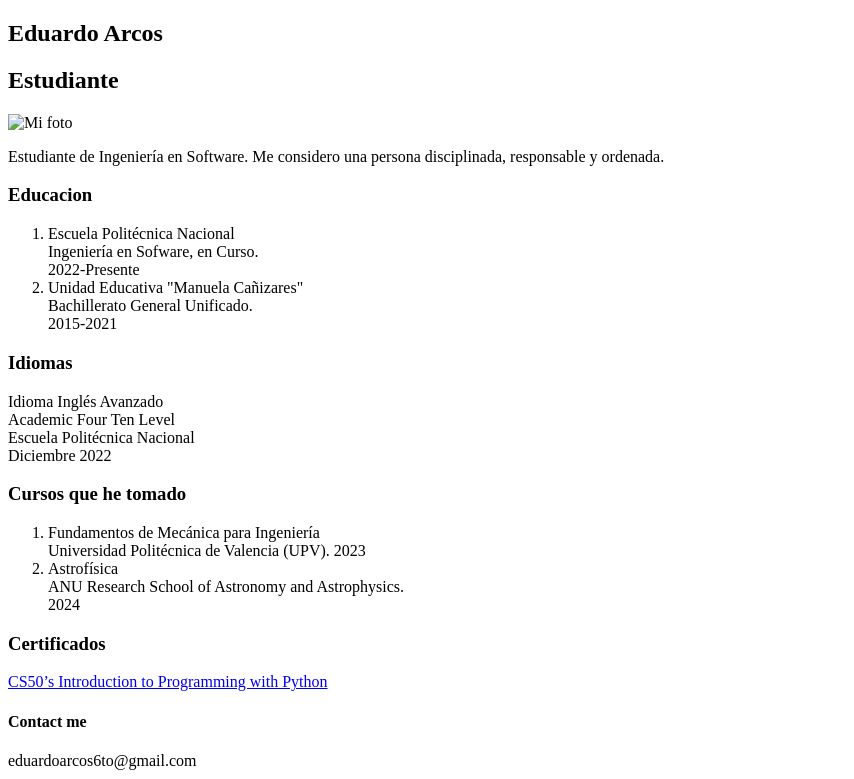
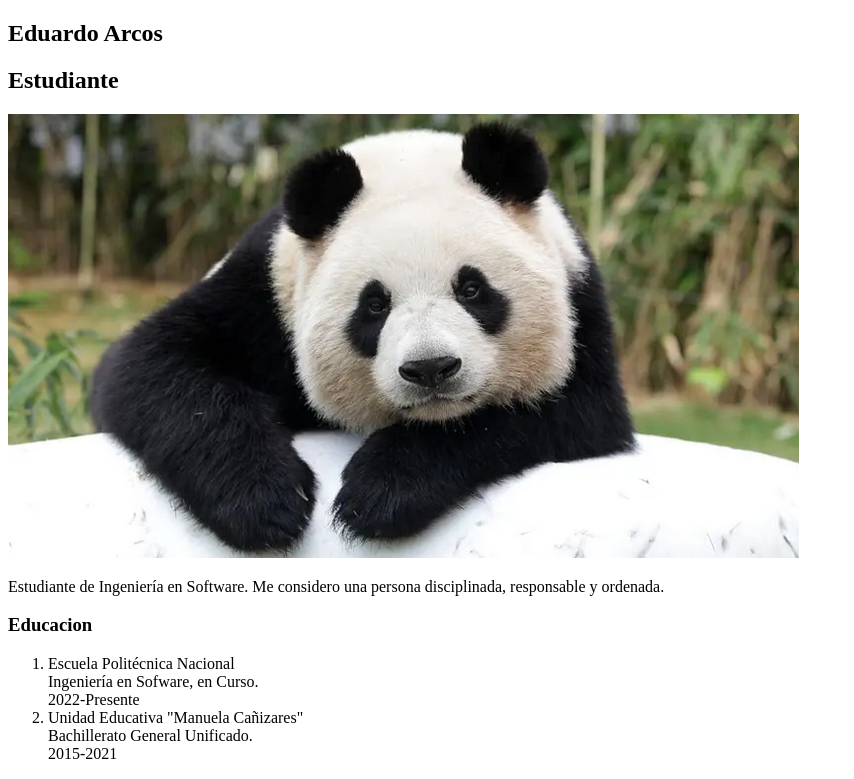
Before and after one commit to A-PerfectStranger/A-PerfectStranger.github.io, a plain HTML site: page index.html in a window 1280 px wide. Shown: the top 779 px of the page, without its empty margins (0-854 px from the left). Drawn offline with Linux system fonts and the light colour scheme.

Commit message:
Update index.html

```diff
--- a/index.html
+++ b/index.html
@@ -10,7 +10,7 @@
         <div>
             <h1>Eduardo Arcos</h1>
             <h2>Estudiante</h2>
-            <img src="/img/io.png" alt="Mi foto">
+            <img src="/io.png" alt="Mi foto">
         </div>
         <p>Estudiante de Ingeniería en Software. Me considero una persona disciplinada, responsable
 y ordenada.
@@ -64,4 +64,5 @@ y ordenada.
         <p>Quito</p>
     </footer>
 </body>
+
 </html>
```
